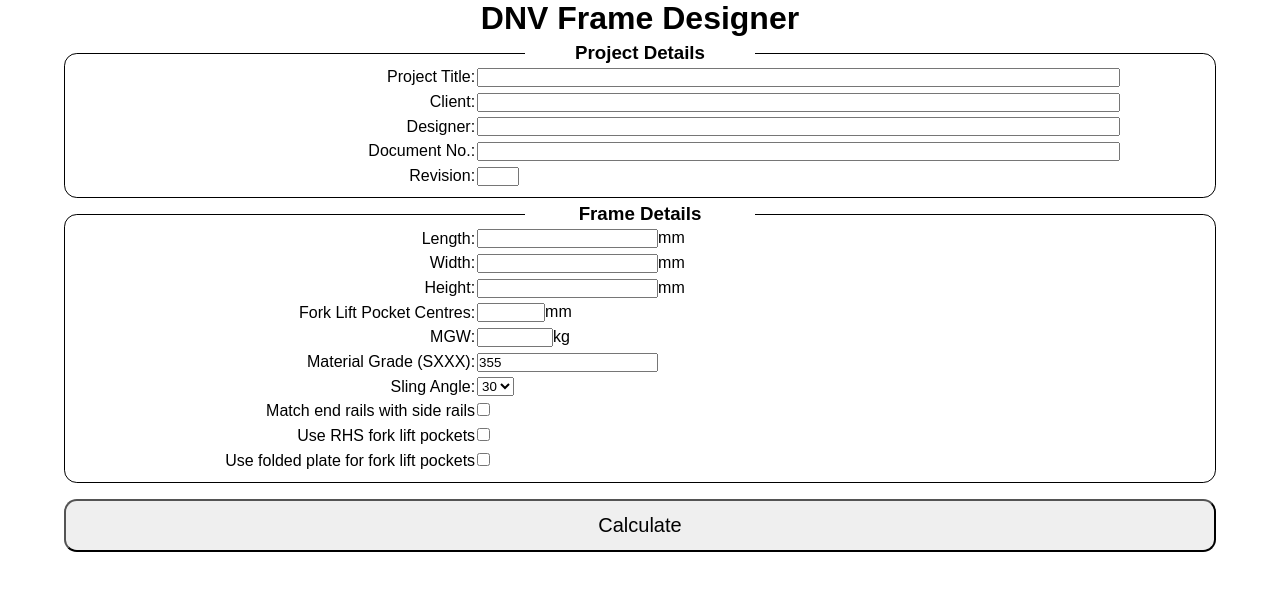
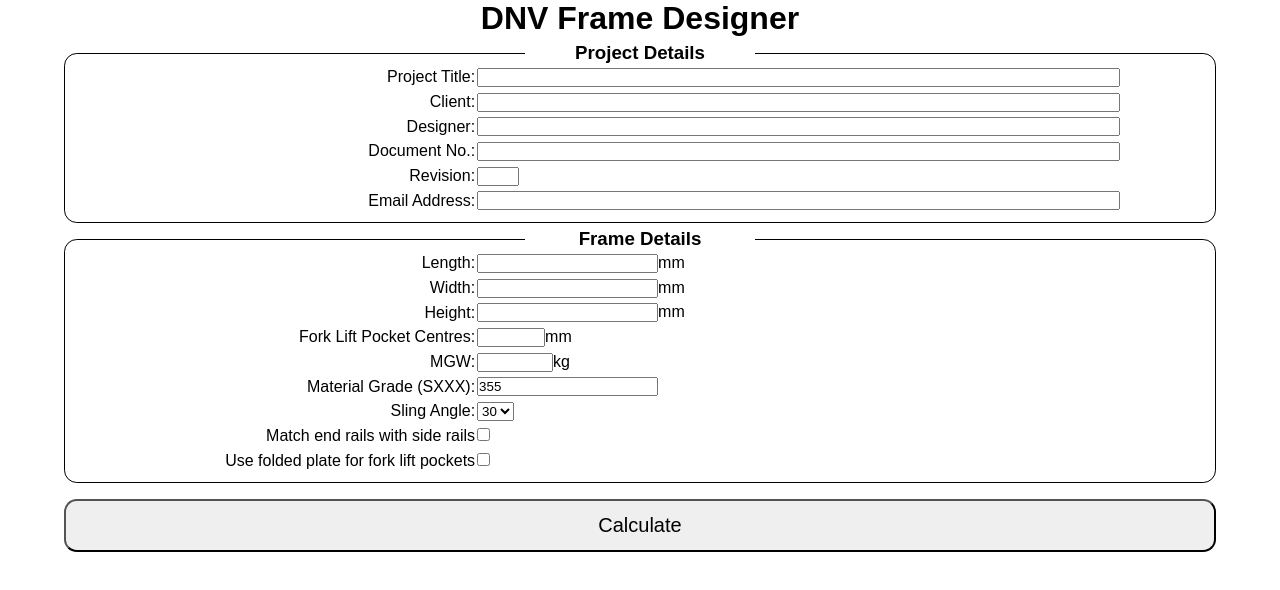
Before and after one commit to GMorgan87/dnv_frame_designer, a React (Create React App) app: page / in a window 1280 px wide. Shown: the top 590 px of the page. Built offline with nearby package versions, Linux system fonts and the light colour scheme; no server answers.

Commit message:
adds email input

```diff
--- a/src/components/InputForm.js
+++ b/src/components/InputForm.js
@@ -91,6 +91,10 @@
                   <td className="input-left"><label>Revision:</label></td>
                   <td className="input-right"><input className='rev-input' name='rev' type='text' onChange={this.handleChangeProject} /></td>
                 </tr>
+                <tr>
+                  <td className="input-left">Email Address:</td>
+                  <td className="input-right"><input className='title-input' name='email' type='text' onChange={this.handleChangeProject} /></td>
+                </tr>
               </tbody>
             </table>
           </div>
@@ -135,10 +139,6 @@
                   <td className="input-right"><input type="checkbox" id="endRail" name="endRail" value="endRail" onChange={this.handleChangeCheckbox}/></td>
                 </tr>
                 <tr>
-                  <td className="input-left"><label htmlFor="flp">Use RHS fork lift pockets</label></td>
-                  <td className="input-right"><input type="checkbox" id="rhsFlp" name="rhsFlp" value="rhsFlp" onChange={this.handleChangeCheckbox}/></td>
-                </tr>
-                <tr>
                   <td className="input-left"><label htmlFor="flp">Use folded plate for fork lift pockets</label></td>
                   <td className="input-right"><input type="checkbox" id="flp" name="flp" value="flp" onChange={this.handleChangeCheckbox}/></td>
                 </tr>
--- a/src/components/Report.js
+++ b/src/components/Report.js
@@ -68,7 +68,7 @@
     })
       pdf.deletePage(11)
       // pdf.output('dataurlnewwindow')
-      pdf.save("download.pdf");
+      pdf.save(`${this.props.project.docNo}-${this.props.project.rev}.pdf`);
   }
 
   render() {
@@ -76,6 +76,7 @@
       <div className="report-display">
         <div className="report-header">
           <button className="report-button" onClick={this.printDocument}>SAVE AS PDF</button>
+          <button className="email-button" onClick={this.printDocument}>EMAIL PDF</button>
           <button className="exit-button" onClick={this.props.exitReport}>EXIT</button>
         </div>
       <div className="report" id="capture">
--- a/src/components/ReportComponents/PadeyeCalcs.js
+++ b/src/components/ReportComponents/PadeyeCalcs.js
@@ -116,7 +116,6 @@
               </tr>
           </tbody>
       </table>
-
     </>
   )
 }
```
